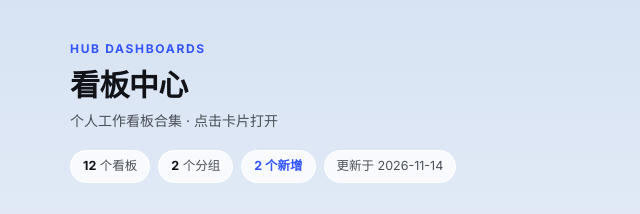
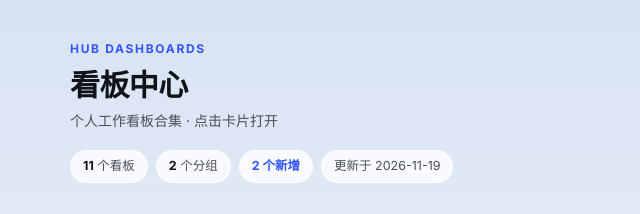
Before and after one commit to xidaofan1995-art/hub-dashboards, a plain HTML site: page index.html in a window 1280 px wide. Shown: the top 214 px of the page, 0-640 px from the left. Drawn offline with Linux system fonts and the light colour scheme.

Commit message:
总台计数与更新日期同步（演示版删除后 12→11 张，更新于 2026-11-19）

```diff
--- a/index.html
+++ b/index.html
@@ -105,10 +105,10 @@ body.manage .hide-x{display:grid;place-items:center}
     <h1>看板中心</h1>
     <p class="sub">个人工作看板合集 · 点击卡片打开</p>
     <div class="stats">
-      <span class="stat"><b>12</b> 个看板</span>
+      <span class="stat"><b>11</b> 个看板</span>
       <span class="stat"><b>2</b> 个分组</span>
       <span class="stat"><span class="new">2 个新增</span></span>
-      <span class="stat">更新于 2026-11-14</span>
+      <span class="stat">更新于 2026-11-19</span>
       <span class="stat" id="hiddenStat" hidden>已隐藏 <b>0</b> 个</span>
       <button class="manage-btn" id="manageBtn" type="button">管理看板</button>
     </div>
```
